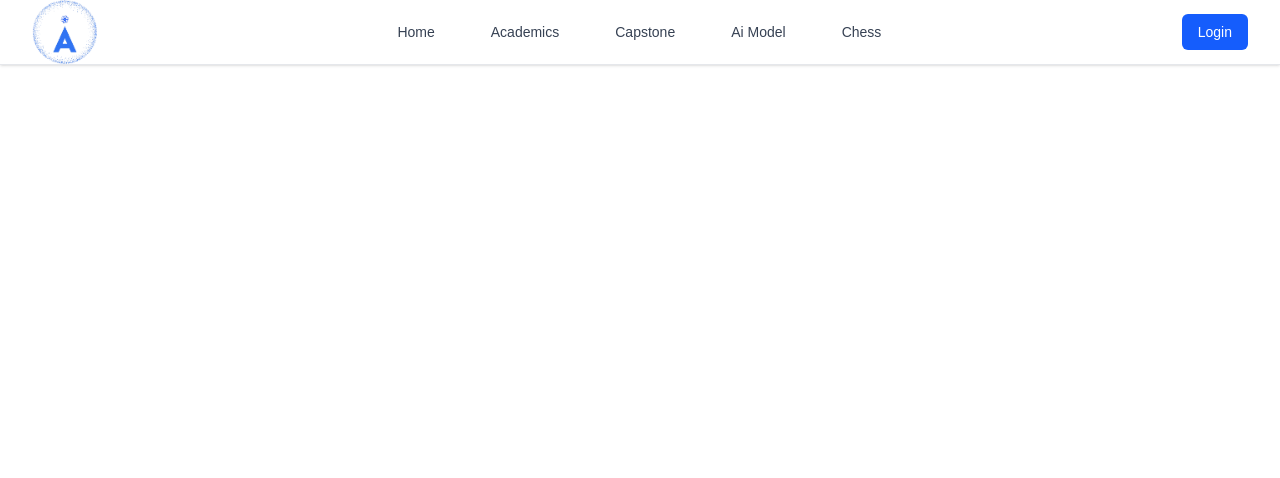
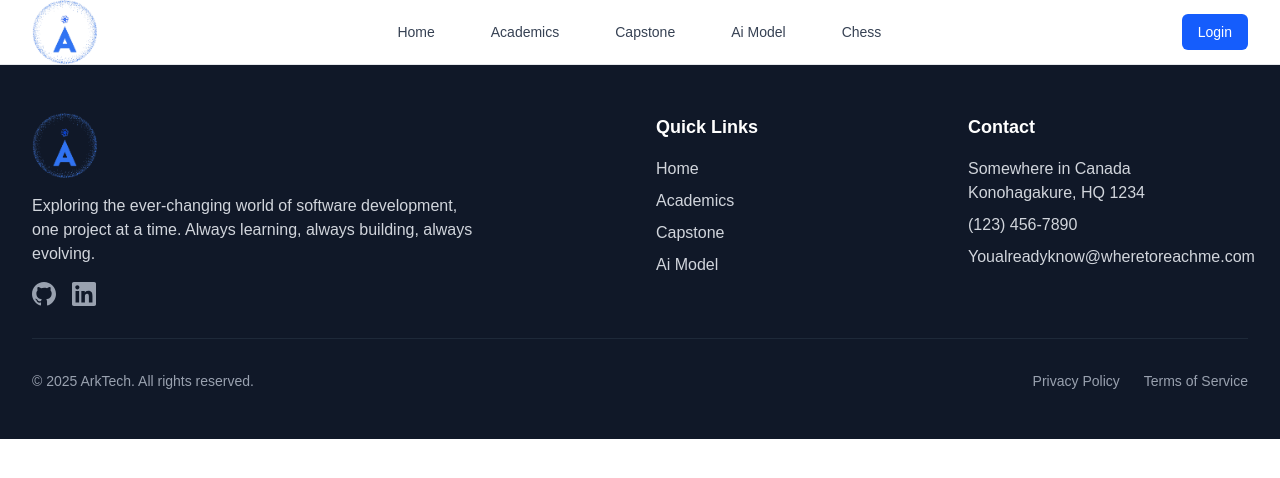
Before and after one commit to AshiswhoIam/WebDevPersonal, a Next.js app in the folder webdevtypescript/: page / in a window 1280 px wide. Shown: the top 478 px of the page. Built offline with nearby package versions, Linux system fonts and the light colour scheme.

Commit message:
Adding footer component for now

```diff
--- a/webdevtypescript/src/app/Components/footer.tsx
+++ b/webdevtypescript/src/app/Components/footer.tsx
@@ -0,0 +1,124 @@
+import React from 'react';
+import Link from 'next/link';
+import Image from 'next/image';
+
+ {/*Instead of direct change can just add class name to make change in footer ex.*/}
+interface FooterProps {
+  className?: string;
+}
+
+ {/*Functional React Component that accepts className prop*/}
+const Footer: React.FC<FooterProps> = ({ className = '' }) => {
+  return (
+    <footer className={`bg-gray-900 text-white ${className}`}>
+      {/*Setting max width of container 7xl, mx-auto to center L/R, px- for padding small/large screens*/}
+      <div className="max-w-7xl mx-auto px-4 sm:px-6 lg:px-8 py-12">
+         {/*Create grid contianer, 1 col to stack elemnts vertically, on medium screen and above 4 cols*/}
+        <div className="grid grid-cols-1 md:grid-cols-4 gap-8">
+          {/* Gerenal Info,  small screen 1 col medium 2col */}
+          <div className="col-span-1 md:col-span-2">
+            {/* txt font and margin botton 4spacing */}
+            <h3 className="text-2xl font-bold mb-4">  <div className="flex-shrink-0">
+            <Link href="/">
+              <Image
+                src="/LOGOA.png"
+                alt="Site Logo"
+                width={65}
+                height={65}
+                priority
+                className="hover:opacity-80 transition-opacity"
+              />
+            </Link>
+          </div></h3>
+            <p className="text-gray-300 mb-4 max-w-md">
+              Exploring the ever-changing world of software development, one project at a time.
+              Always learning, always building, always evolving.
+            </p>
+            <div className="flex space-x-4">
+              {/* Social Media Icons Github, Then Linkedin */}
+              <a href="#" target="_blank" rel="noopener noreferrer" className="text-gray-400 hover:text-white transition-colors">
+                <span className="sr-only">GitHub</span>
+                <svg className="h-6 w-6" fill="currentColor" viewBox="0 0 24 24" aria-hidden="true">
+                  <path d="M12 0C5.37 0 0 5.373 0 12c0 5.303 3.438 9.8 8.205 11.387.6.113.82-.258.82-.577v-2.234c-3.338.726-4.033-1.416-4.033-1.416-.546-1.387-1.333-1.756-1.333-1.756-1.089-.745.083-.729.083-.729 1.205.085 1.84 1.237 1.84 1.237 1.07 1.834 2.807 1.304 3.492.997.108-.775.418-1.305.76-1.605-2.665-.305-5.466-1.334-5.466-5.933 0-1.31.468-2.381 1.236-3.221-.124-.303-.536-1.524.117-3.176 0 0 1.008-.322 3.3 1.23a11.5 11.5 0 0 1 3.003-.404c1.02.005 2.047.138 3.003.404 2.29-1.552 3.296-1.23 3.296-1.23.655 1.653.243 2.874.12 3.176.77.84 1.235 1.911 1.235 3.221 0 4.61-2.804 5.625-5.475 5.922.43.372.823 1.102.823 2.222v3.293c0 .322.218.694.825.576C20.565 21.796 24 17.3 24 12c0-6.627-5.373-12-12-12z"/>
+                </svg>
+              </a>
+              <a href="#" className="text-gray-400 hover:text-white transition-colors">
+                <span className="sr-only">LinkedIn</span>
+                <svg className="h-6 w-6" fill="currentColor" viewBox="0 0 24 24">
+                  <path d="M20.447 20.452h-3.554v-5.569c0-1.328-.027-3.037-1.852-3.037-1.853 0-2.136 1.445-2.136 2.939v5.667H9.351V9h3.414v1.561h.046c.477-.9 1.637-1.85 3.37-1.85 3.601 0 4.267 2.37 4.267 5.455v6.286zM5.337 7.433c-1.144 0-2.063-.926-2.063-2.065 0-1.138.92-2.063 2.063-2.063 1.14 0 2.064.925 2.064 2.063 0 1.139-.925 2.065-2.064 2.065zm1.782 13.019H3.555V9h3.564v11.452zM22.225 0H1.771C.792 0 0 .774 0 1.729v20.542C0 23.227.792 24 1.771 24h20.451C23.2 24 24 23.227 24 22.271V1.729C24 .774 23.2 0 22.222 0h.003z"/>
+                </svg>
+              </a>
+            </div>
+          </div>
+
+          {/* Quick Links */}
+          <div>
+            <h4 className="text-lg font-semibold mb-4">Quick Links</h4>
+            <ul className="space-y-2">
+              <li>
+                <Link href="/" className="text-gray-300 hover:text-white transition-colors">
+                  Home
+                </Link>
+              </li>
+              <li>
+                <Link href="/academics" className="text-gray-300 hover:text-white transition-colors">
+                  Academics
+                </Link>
+              </li>
+              <li>
+                <Link href="/capstone" className="text-gray-300 hover:text-white transition-colors">
+                  Capstone
+                </Link>
+              </li>
+              <li>
+                <Link href="/ai" className="text-gray-300 hover:text-white transition-colors">
+                  Ai Model
+                </Link>
+              </li>
+            </ul>
+          </div>
+
+          {/* Contact Info */}
+          <div>
+            <h4 className="text-lg font-semibold mb-4">Contact</h4>
+            <ul className="space-y-2 text-gray-300">
+              <li>
+                <span className="block">Somewhere in Canada</span>
+                <span className="block">Konohagakure, HQ 1234</span>
+              </li>
+              <li>
+                <a href="tel:+1234567890" className="hover:text-white transition-colors">
+                  (123) 456-7890
+                </a>
+              </li>
+              <li>
+                <a href="" className="hover:text-white transition-colors">
+                  Youalreadyknow@wheretoreachme.com
+                </a>
+              </li>
+            </ul>
+          </div>
+        </div>
+
+        {/* Bottom Bar */}
+        <div className="mt-8 pt-8 border-t border-gray-800">
+          <div className="flex flex-col md:flex-row justify-between items-center">
+            <p className="text-gray-400 text-sm">
+              © 2025 ArkTech. All rights reserved.
+            </p>
+            <div className="flex space-x-6 mt-4 md:mt-0">
+              <Link href="/privacy" className="text-gray-400 hover:text-white text-sm transition-colors">
+                Privacy Policy
+              </Link>
+              <Link href="/terms" className="text-gray-400 hover:text-white text-sm transition-colors">
+                Terms of Service
+              </Link>
+            </div>
+          </div>
+        </div>
+      </div>
+    </footer>
+  );
+};
+
+export default Footer;
--- a/webdevtypescript/src/app/landingpage/page.tsx
+++ b/webdevtypescript/src/app/landingpage/page.tsx
@@ -1,10 +1,12 @@
 import Header from '../Components/header';
+import Footer from '../Components/footer';
 
 export default function LandingPage() {
   return (
     <div>
       <Header />
       {/* Rest of your landing page content */}
+      <Footer />
     </div>
   );
 }
```
